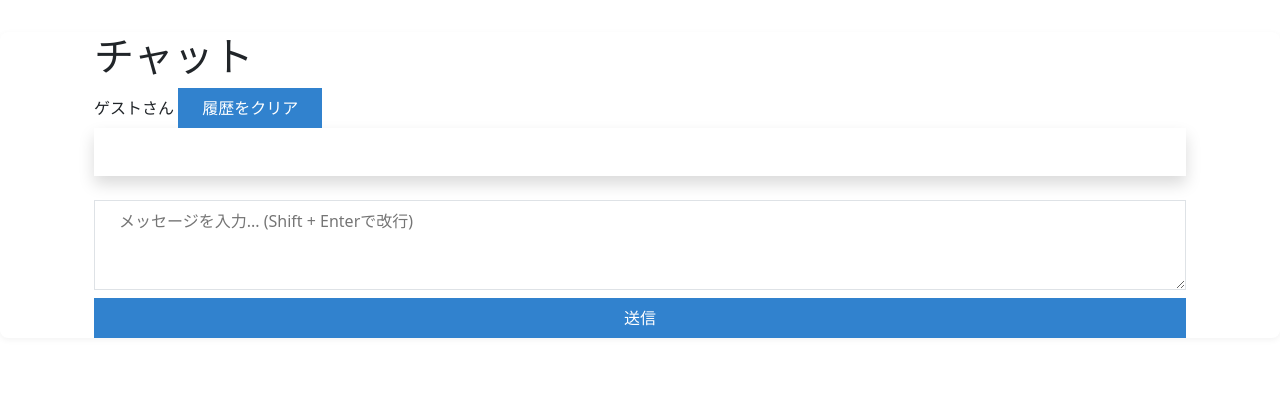
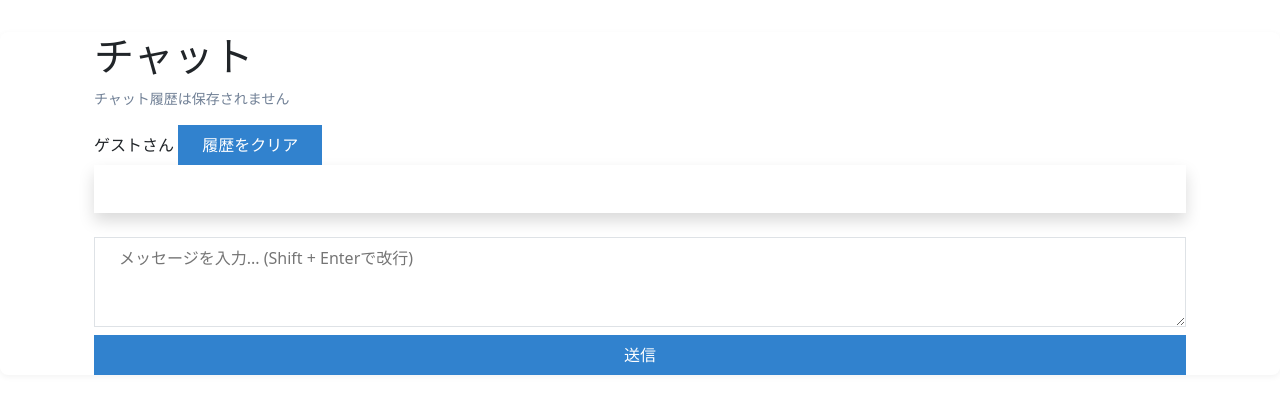
Before and after one commit to yxfhy/web-app-template, a FastAPI app: page /chat/ in a window 1280 px wide. Shown: the part 56-470 px from the top of the page. Run offline with FastAPI, Linux system fonts and the light colour scheme; parts of the project's set-up code (start-up, migrations or seed data) failed here and were passed over.

Commit message:
チャットページに「チャット履歴は保存されません」というメッセージを追加し、クリアボタンのスタイルを調整しました。これにより、ユーザーに対する情報提供とUIの改善が図られました。

```diff
--- a/templates/chat.html
+++ b/templates/chat.html
@@ -7,10 +7,11 @@
     <div class="max-w-2xl mx-auto">
         <div class="flex justify-between items-center mb-6">
             <h1 class="text-2xl font-bold">チャット</h1>
+            <p class="text-gray-600" style="text-align: left;">チャット履歴は保存されません</p>
             <div class="flex items-center gap-4">
                 <span class="text-gray-600">{{ username }}さん</span>
                 <button id="clear-chat"
-                        class="bg-red-500 text-white px-4 py-2 rounded-lg hover:bg-red-600 transition-colors">
+                        class="bg-red-500 text-white px-4 py-2 rounded-lg hover:bg-red-600 transition-colors" style="text-align: right;">
                     履歴をクリア
                 </button>
             </div>
```
